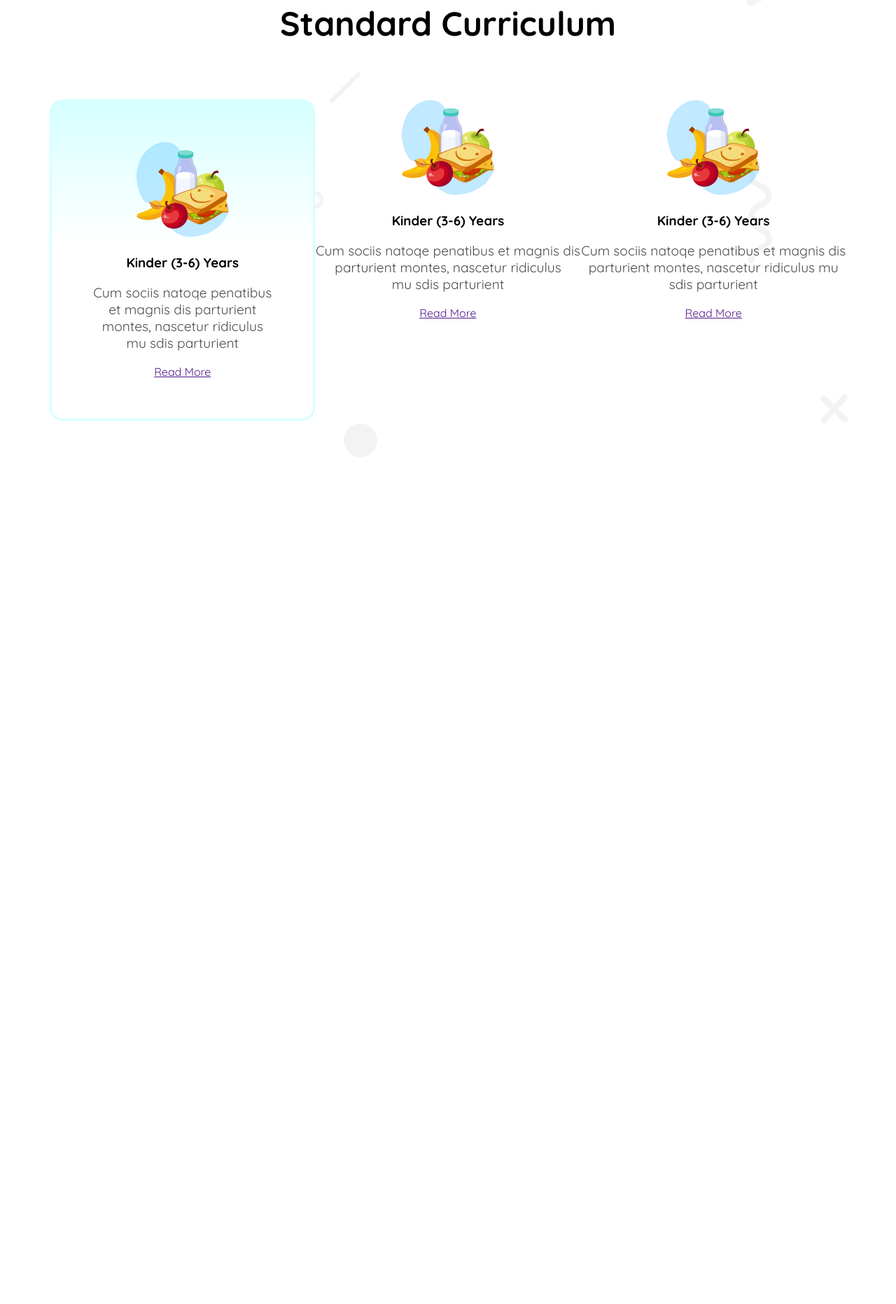
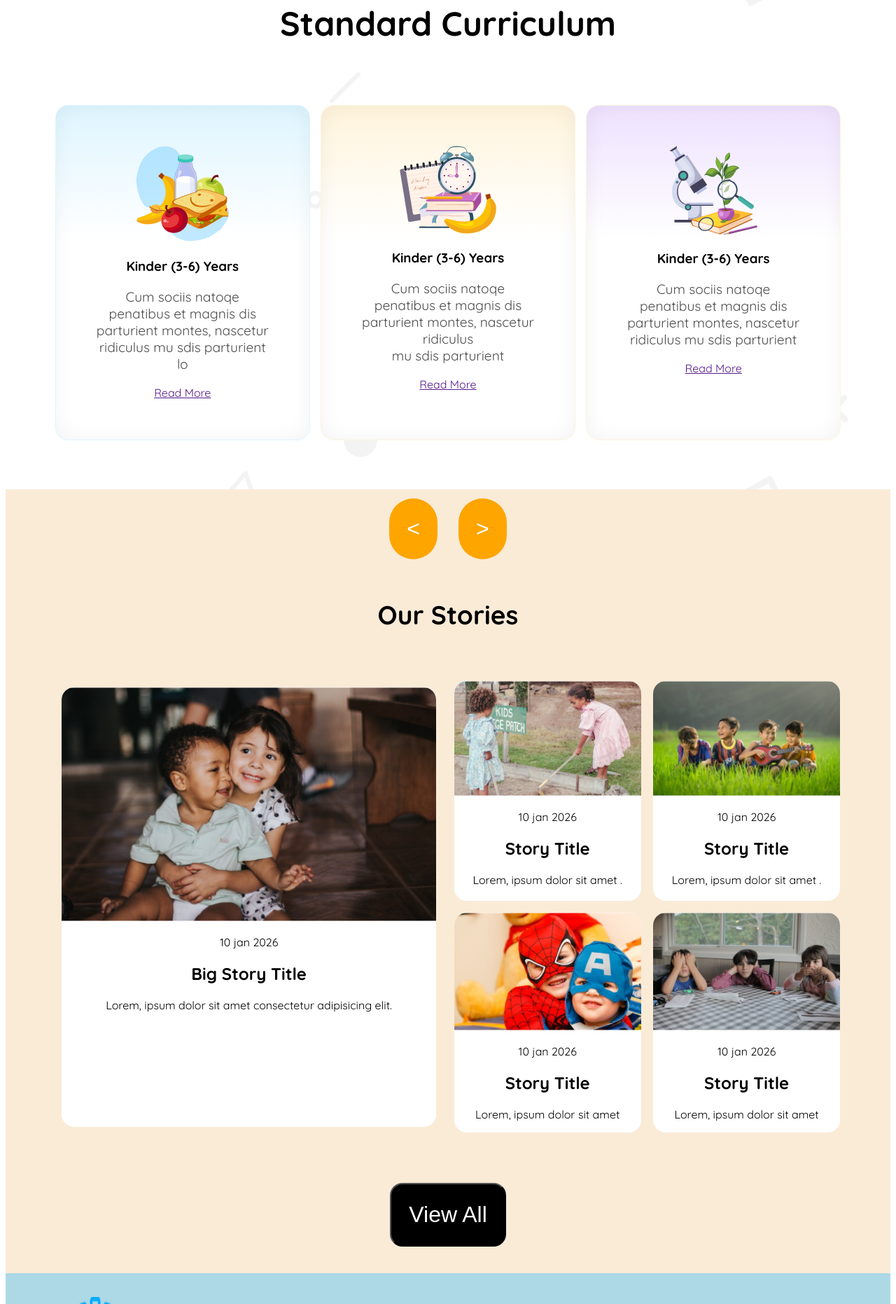
Before and after one commit to saga07-stack/kindergarden, a plain HTML site: page index.html in a window 1280 px wide. Shown: the part 937-2800 px from the top of the page at 70% size. Before the commit the page ends 1601 px from the top, so only its background shows below. Drawn offline with Linux system fonts and the light colour scheme.

Commit message:
changes in all sections #

```diff
--- a/index.html
+++ b/index.html
@@ -54,14 +54,14 @@
             <p class="p">
                 Cum sociis natoqe penatibus et magnis
                 dis parturient montes, nascetur ridiculus
-                mu sdis parturient
+                mu sdis parturient  lo
             </p>
             <a href="">Read More</a>
 
 
          </div>
-           <div>
-            <img src="./assets/kinder.png" alt="">
+           <div class="orange">
+            <img src="./assets/elementary.png" alt="">
             <h3>Kinder (3-6) Years</h3>
             <p class="p">
                 Cum sociis natoqe penatibus et magnis
@@ -70,8 +70,8 @@
             </p>
             <a href="">Read More</a>
          </div>
-           <div>
-            <img src="./assets/kinder.png" alt="">
+           <div class="purple">
+            <img src="./assets/middle.png" alt="">
             <h3>Kinder (3-6) Years</h3>
             <p class="p">
                 Cum sociis natoqe penatibus et magnis
@@ -83,8 +83,88 @@
 
          </div>
         </div>
+     </section>
 
-     </section>
   </section>
+  <section class="stories">
+        <button class="left right" > < </button>
+         <button class="left right " >></button>
+         <h1>Our Stories</h1>
+
+        <div class="storiescarts" >
+            <div class="storiescart one">
+                <img src="./assets/story-1.png" alt="">
+                <p>10 jan 2026</p>
+                 <h2>Big Story Title</h2>
+
+                 <p> Lorem, ipsum dolor sit amet consectetur adipisicing elit. </p>
+            </div>
+            <div class="storiescart">
+                 <img src="./assets/story-2.png" alt="">
+                 <p>10 jan 2026</p>
+                 <h2>Story Title</h2>
+
+                 <p> Lorem, ipsum dolor sit amet . </p>
+            </div>
+            <div class="storiescart">
+                 <img src="./assets/story-3.png" alt="">
+                 <p>10 jan 2026</p>
+                 <h2>Story Title</h2>
+
+                 <p> Lorem, ipsum dolor sit amet . </p>
+            </div>
+            <div class="storiescart">
+                 <img src="./assets/story-4.png" alt="">
+                 <p>10 jan 2026</p>
+                 <h2>Story Title</h2>
+
+                 <p> Lorem, ipsum dolor sit amet  </p>
+            </div>
+            <div class="storiescart">
+                 <img src="./assets/story-5.png" alt="">
+                 <p>10 jan 2026</p>
+                 <h2>Story Title</h2>
+                 <p> Lorem, ipsum dolor sit amet  </p>
+            </div>
+        </div>
+
+        <button class="enroll" style="margin-bottom: 3%;" >View All</button>
+
+  </section>
+   <section class="footer" >
+
+    <div class="footers">
+
+    <div class="kideducation">
+        <div>
+    <img src="./assets/logo.png" alt="">
+    <h2>Kids <br> Education</h2>
+
+        </div>
+
+    <p>Pizza ipsum dolor meat lovers buffalo.
+        Deep fried roll melted bacon Bianca pan bacon
+         pineapple Aussie. Mayo rib sauce Hawaiian meatball. </div>
+
+    <div class="aboutSchool">
+        <h2>About School</h2>
+     <ul>
+        <li><a href="">Home</a></li>
+        <li><a href="">About</a></li>
+        <li><a href="">Facilities</a></li>
+        <li><a href="">Admission</a></li>
+
+     </ul>
+    </div>
+    <div class="touch">
+        <h2>Keep In Touch</h2>
+     <img src="./assets/fb.png" alt="">
+     <img src="./assets/twitter.png" alt="">
+     <img src="./assets/google+.png" alt="">
+     <img src="./assets/dribble.png" alt="">
+
+    </div>
+    </div>
+   </section>
  </body>
 </html>
--- a/style/style.css
+++ b/style/style.css
@@ -21,6 +21,7 @@ align-items: center;
     display: flex;
     flex: 1.5;
     gap: 3%;
+    font-size: 2rem;
 
 }
 .links > a {
@@ -65,9 +66,10 @@ color: rgba(254, 163,1,1);
 .enroll{
     background-color: black;
     color: white;
-    padding: 4%;
-    font-size: larger;
+    padding: 2%;
+    font-size: xx-large;
     border-radius: 18px;
+
 }
 
 /* curriculum */
@@ -84,6 +86,7 @@ color: rgba(254, 163,1,1);
     display: grid;
     grid-template-columns: repeat(3, 1fr);
     text-align: center;
+
 }
 
 .blue {
@@ -94,7 +97,115 @@ color: rgba(254, 163,1,1);
     #ffffff 45%,
     #ffffff 1100%
   );
-  border: solid #d6ffff;
+  border: 0.94px solid rgba(222, 245, 255, 1);
+  /* border: solid #d6ffff; */
+
+border-radius: 18.86px;
+box-shadow: inset 0px 0px 28.29578971862793px 0.94px rgba(0, 0, 0, 0.05);
+background: linear-gradient(180.00deg, rgba(222, 245, 255, 1) 0%,rgba(255, 255, 255, 0) 40%),rgba(255, 255, 255, 1);
   border-radius: 18px;
   padding: 15%;
+  box-shadow: #d6ffff;
+  margin: 2%;
 }
+.orange{
+
+  box-sizing: border-box;
+border: 0.94px solid rgba(255, 244, 220, 1);
+border-radius: 18.86px;
+box-shadow: inset 0px 0px 28.29578971862793px 0.94px rgba(0, 0, 0, 0.05);
+background: linear-gradient(180.00deg, rgba(255, 244, 220, 1) 0%,rgba(255, 255, 255, 0) 40%),rgba(255, 255, 255, 1);
+margin: 2%;
+padding: 15%;
+}
+
+.purple{
+  box-sizing: border-box;
+border: 0.94px solid rgba(255, 244, 220, 1);
+border-radius: 18.86px;
+box-shadow: inset 0px 0px 28.29578971862793px 0.94px rgba(0, 0, 0, 0.05);
+background: linear-gradient(180.00deg, rgba(238, 225, 255, 1) 0%,rgba(255, 255, 255, 0) 40%),rgba(255, 255, 255, 1);
+margin: 2%;
+padding: 15%;
+}
+ .stories{
+  text-align: center;
+  background-color: antiquewhite;
+ }
+ .stories h1{
+  font-size: 37px;
+ }
+ .left{
+  background-color: orange;
+  border-radius: 90px;
+  padding: 2%;
+  color: white;
+  font-size: xx-large;
+  margin: 1%;
+  border: none;
+  margin-bottom: 2%;
+ }
+
+.storiescarts{
+  display: grid;
+  grid-template-columns: repeat(4, 1fr);
+  grid-template-rows: repeat(2, 1fr);
+  margin: 5%;
+}
+
+.one{
+  grid-column: 1/ span 2;
+  grid-row: 1/ span 2;
+
+}
+.storiescart{
+  background-color: white;
+border: white;
+border-radius: 18px;
+margin: 3%;
+padding: 2;
+overflow: hidden;
+}
+.storiescart img{
+  width: 100%;
+
+}
+.footer{
+  background-color: lightblue;
+ color: white;
+
+}
+.footers{
+  display: grid;
+  grid-template-columns: repeat(3, 1fr);
+  margin-left: 5%;
+   gap: 5%;
+
+}
+.footers div{
+  margin: 5%;
+}
+
+.kideducation{
+  display: grid;
+  grid-template-columns: repeat(1, 1fr);
+
+}
+.aboutSchool ul {
+  list-style: none;
+}
+.aboutSchool ul li a {
+  color: white;
+text-decoration: none;
+
+}
+.aboutSchool ul li {
+  margin-top: 2%;
+}
+.kideducation div{
+  display: flex;
+
+}
+.touch img{
+ margin: 2%;
+}
```
